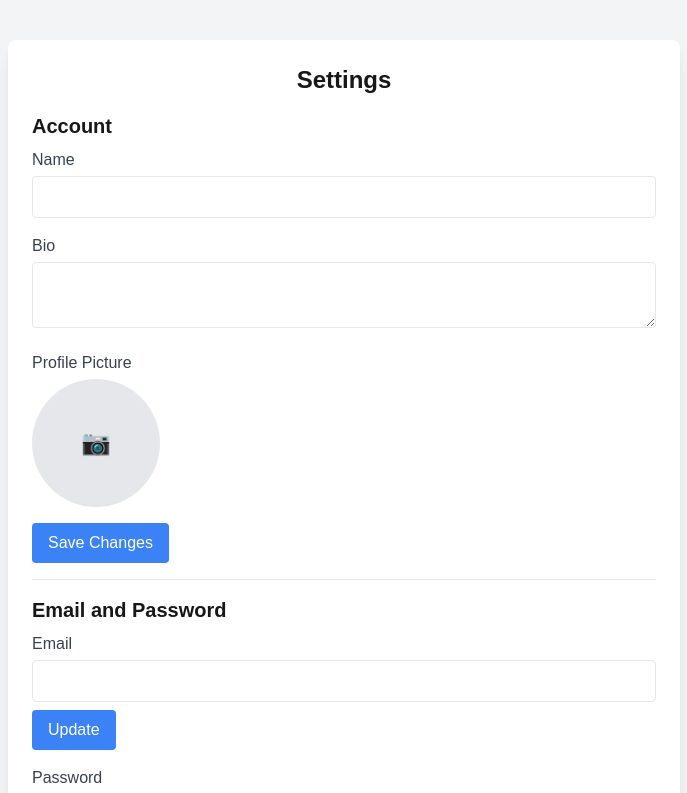
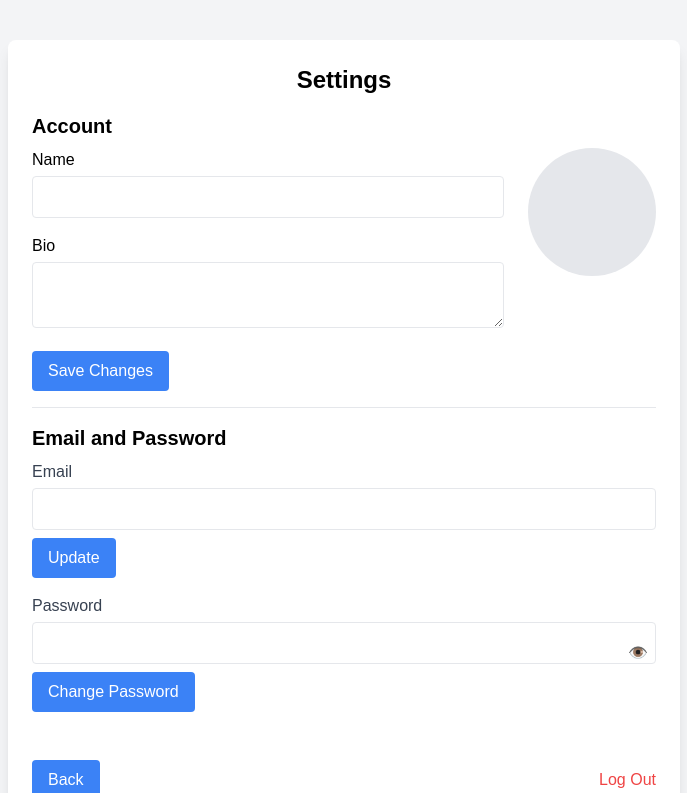
Before and after one commit to byQuexo/ChefChecker-UI, a Next.js app: page /settings in a window 1280 px wide. Shown: the top 793 px of the page, without its empty margins (296-983 px from the left). Built offline with nearby package versions, Linux system fonts and the light colour scheme.

Commit message:
show/hide Password, add Profile Picture and rearrangment of the functions

```diff
--- a/src/app/settings/EmailPasswordSection.tsx
+++ b/src/app/settings/EmailPasswordSection.tsx
@@ -0,0 +1,62 @@
+import React from 'react';
+
+interface EmailPasswordSectionProps {
+  email: string;
+  password: string;
+  setEmail: (email: string) => void;
+  setPassword: (password: string) => void;
+  showPassword: boolean; // Receive showPassword state as prop
+  togglePasswordVisibility: () => void; // Receive toggle function as prop
+  handleUpdateEmail: () => void;
+  handleChangePassword: () => void;
+}
+
+const EmailPasswordSection: React.FC<EmailPasswordSectionProps> = ({
+  email,
+  password,
+  setEmail,
+  setPassword,
+  showPassword,
+  togglePasswordVisibility,
+  handleUpdateEmail,
+  handleChangePassword,
+}) => {
+  return (
+    <div className="pb-4 mb-4">
+      <h2 className="text-xl font-semibold mb-2 text-black">Email and Password</h2>
+
+      {/* Email Field */}
+      <div className="mb-4">
+        <label className="block text-gray-700 mb-1">Email</label>
+        <input
+          type="email"
+          className="w-full p-2 border rounded text-black"
+          value={email}
+          onChange={(e) => setEmail(e.target.value)}
+        />
+        <button className="bg-blue-500 text-white px-4 py-2 mt-2 rounded" onClick={handleUpdateEmail}>
+          Update
+        </button>
+      </div>
+
+      {/* Password Field with Visibility Toggle */}
+      <div className="mb-4 relative">
+        <label className="block text-gray-700 mb-1">Password</label>
+        <input
+          type={showPassword ? 'text' : 'password'}
+          className="w-full p-2 border rounded text-black"
+          value={password}
+          onChange={(e) => setPassword(e.target.value)}
+        />
+        <button className="absolute right-2 top-1/2 transform -translate-y-1/2" onClick={togglePasswordVisibility}>
+          {showPassword ? '👁️‍🗨️' : '👁️'}
+        </button>
+        <button className="bg-blue-500 text-white px-4 py-2 mt-2 rounded" onClick={handleChangePassword}>
+          Change Password
+        </button>
+      </div>
+    </div>
+  );
+};
+
+export default EmailPasswordSection;
--- a/src/app/settings/page.tsx
+++ b/src/app/settings/page.tsx
@@ -1,11 +1,16 @@
 "use client";
-import React, { useState } from 'react';
+import React, { useState, useRef } from 'react';
+import EmailPasswordSection from '../settings/EmailPasswordSection'; // Import the new component
 
 export default function Settings() {
   const [name, setName] = useState('');
   const [bio, setBio] = useState('');
   const [email, setEmail] = useState('');
   const [password, setPassword] = useState('');
+  const [profilePicture, setProfilePicture] = useState<string | null>(null); // For storing profile picture
+  const [showPassword, setShowPassword] = useState(false); // For toggling password visibility
+
+  const fileInputRef = useRef<HTMLInputElement>(null); // Create a ref for the file input
 
   // Handlers for input changes
   const handleNameChange = (e: React.ChangeEvent<HTMLInputElement>) => {
@@ -16,12 +21,26 @@ export default function Settings() {
     setBio(e.target.value);
   };
 
-  const handleEmailChange = (e: React.ChangeEvent<HTMLInputElement>) => {
-    setEmail(e.target.value);
+  // Handler for file input change
+  const handleProfilePictureChange = (e: React.ChangeEvent<HTMLInputElement>) => {
+    const file = e.target.files?.[0]; // Get the selected file
+    if (file) {
+      const reader = new FileReader();
+      reader.onloadend = () => {
+        setProfilePicture(reader.result as string); // Store the picture as a base64 URL for display
+      };
+      reader.readAsDataURL(file);
+    }
   };
 
-  const handlePasswordChange = (e: React.ChangeEvent<HTMLInputElement>) => {
-    setPassword(e.target.value);
+  // Trigger file explorer when profile picture is clicked
+  const handleProfilePictureClick = () => {
+    fileInputRef.current?.click(); // Programmatically click the hidden input
+  };
+
+  // Toggle password visibility
+  const togglePasswordVisibility = () => {
+    setShowPassword(!showPassword);
   };
 
   // Handlers for button actions
@@ -48,18 +67,21 @@ export default function Settings() {
   return (
     <div className="flex flex-col items-center min-h-screen bg-gray-100">
       <div className="w-full max-w-2xl bg-white shadow-lg rounded-lg mt-10 p-6">
-        <h1 className="text-2xl font-semibold mb-4 text-center">Settings</h1>
+        <h1 className="text-2xl font-semibold mb-4 text-center text-black">Settings</h1>
 
         {/* Account Settings Section */}
         <div className="border-b pb-4 mb-4">
-          <h2 className="text-xl font-semibold mb-2">Account</h2>
+          <h2 className="text-xl font-semibold mb-2 text-black">Account</h2>
 
+          <div className="flex justify-between items-start">
+            {/* Left Side: Name and Bio */}
+            <div className="flex-1 mr-6">
               {/* Name Field */}
               <div className="mb-4">
-            <label className="block text-gray-700 mb-1">Name</label>
+                <label className="block mb-1 text-black">Name</label>
                 <input
                   type="text"
-              className="w-full p-2 border rounded"
+                  className="w-full p-2 border rounded text-black"
                   value={name}
                   onChange={handleNameChange}
                 />
@@ -67,20 +89,12 @@ export default function Settings() {
 
               {/* Bio Field */}
               <div className="mb-4">
-            <label className="block text-gray-700 mb-1">Bio</label>
+                <label className="block mb-1 text-black">Bio</label>
                 <textarea
-              className="w-full p-2 border rounded"
+                  className="w-full p-2 border rounded text-black"
                   value={bio}
                   onChange={handleBioChange}
                 />
-          </div>
-
-          {/* Profile Picture Upload */}
-          <div className="mb-4">
-            <label className="block text-gray-700 mb-1">Profile Picture</label>
-            <div className="w-32 h-32 bg-gray-200 rounded-full flex items-center justify-center">
-              <span className="text-gray-500 text-2xl">📷</span>
-            </div>
               </div>
 
               {/* Save Changes Button */}
@@ -89,38 +103,42 @@ export default function Settings() {
               </button>
             </div>
 
-        {/* Email and Password Section */}
-        <div className="pb-4 mb-4">
-          <h2 className="text-xl font-semibold mb-2">Email and Password</h2>
+            {/* Right Side: Profile Picture */}
+            <div className="relative w-32 h-32 bg-gray-200 rounded-full flex items-center justify-center overflow-hidden cursor-pointer" onClick={handleProfilePictureClick}>
+              {profilePicture ? (
+                <img src={profilePicture} alt="Profile" className="w-full h-full object-cover" />
+              ) : (
+                <span className="text-gray-500 text-2xl"></span>
+              )}
 
-          {/* Email Field */}
-          <div className="mb-4">
-            <label className="block text-gray-700 mb-1">Email</label>
-            <input
-              type="email"
-              className="w-full p-2 border rounded"
-              value={email}
-              onChange={handleEmailChange}
-            />
-            <button className="bg-blue-500 text-white px-4 py-2 mt-2 rounded" onClick={handleUpdateEmail}>
-              Update
-            </button>
+              {/* Hover Effect */}
+              <div className="absolute inset-0 bg-black bg-opacity-50 opacity-0 hover:opacity-100 transition-opacity duration-300 flex items-center justify-center text-white text-sm font-semibold">
+                Change Picture
+              </div>
             </div>
 
-          {/* Password Field */}
-          <div className="mb-4">
-            <label className="block text-gray-700 mb-1">Password</label>
+            {/* Hidden File Input */}
             <input
-              type="password"
-              className="w-full p-2 border rounded"
-              value={password}
-              onChange={handlePasswordChange}
+              type="file"
+              ref={fileInputRef}
+              accept="image/*"
+              onChange={handleProfilePictureChange}
+              style={{ display: 'none' }} // Hide the file input
             />
-            <button className="bg-blue-500 text-white px-4 py-2 mt-2 rounded" onClick={handleChangePassword}>
-              Change Password
-            </button>
           </div>
         </div>
+
+        {/* Email and Password Section */}
+        <EmailPasswordSection
+          email={email}
+          password={password}
+          setEmail={setEmail}
+          setPassword={setPassword}
+          showPassword={showPassword}
+          togglePasswordVisibility={togglePasswordVisibility}
+          handleUpdateEmail={handleUpdateEmail}
+          handleChangePassword={handleChangePassword}
+        />
 
         {/* Back Button and Logout Link */}
         <div className="flex justify-between items-center">
```
Lines whose indentation alone changed are shown as unchanged.
